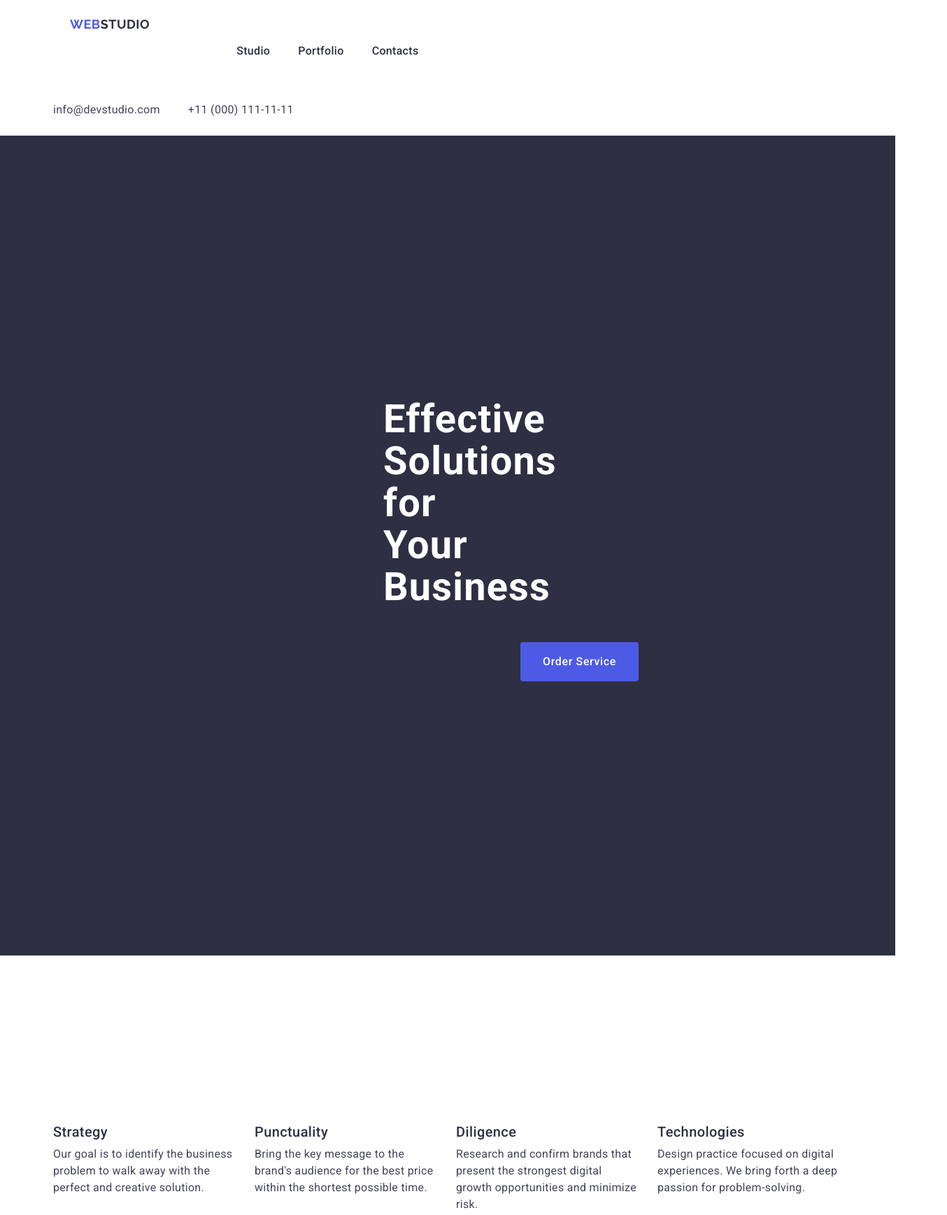
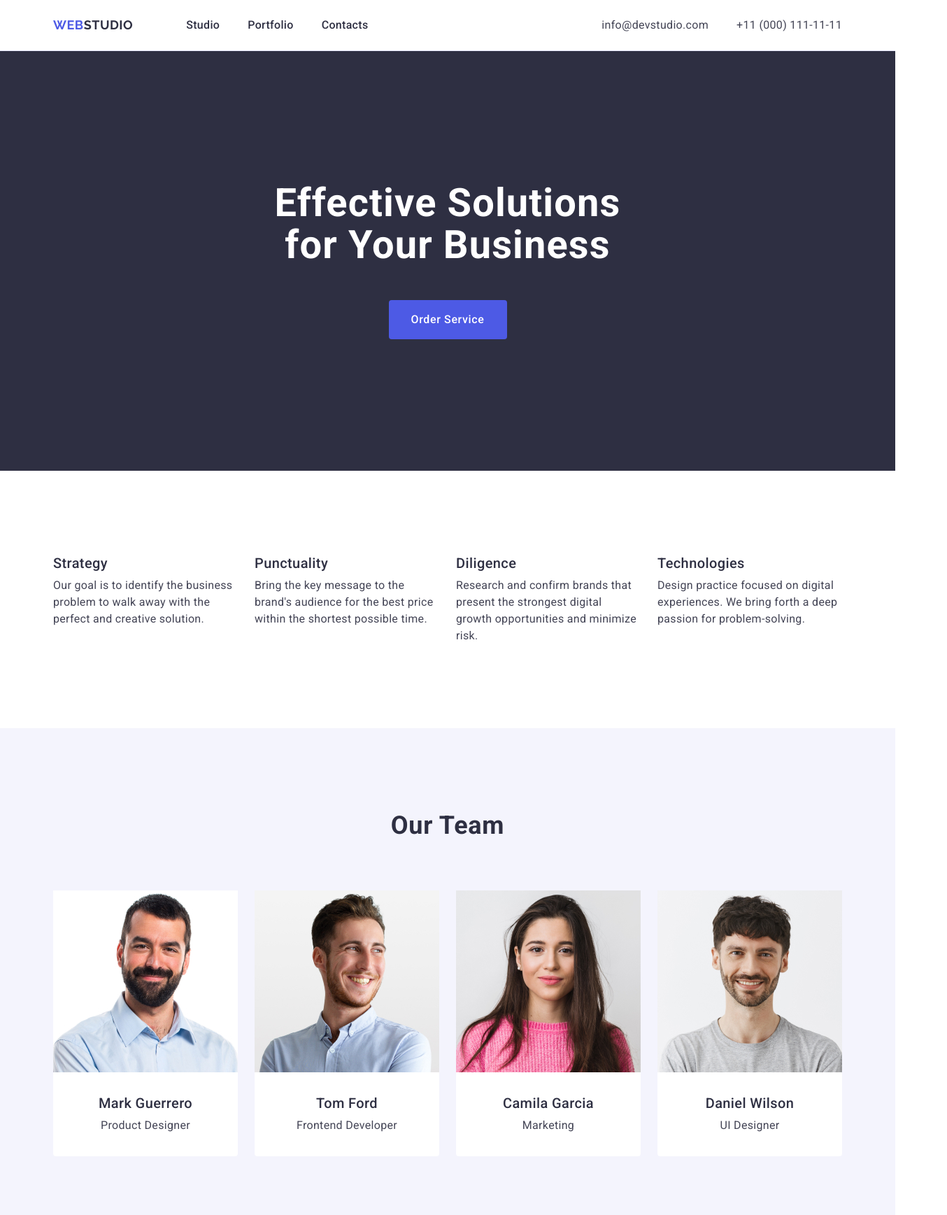
Before and after one commit to TanyaVasilenko1/goit-markup-hw-030, a plain HTML site: page index.html in a window 1280 px wide. Shown: the top 1737 px of the page at 70% size, 1354 px wide, since content can reach past the window. Drawn offline with nearby package versions, Linux system fonts and the light colour scheme.

Commit message:
goit-homework-3 eight

```diff
--- a/css/styles.css
+++ b/css/styles.css
@@ -23,11 +23,12 @@ img{
     padding-right: 15px;
     margin: 0 auto;
 }
-
+.flex-container{
+    display: flex;
+}
 
 .header{
     border-bottom: 1px solid #e7e9fc;
-    display: flex;
 }
 
 .header.container {
@@ -53,10 +54,8 @@ img{
     font-weight: 700;
     letter-spacing: 0.54px;
     text-transform: uppercase;
-    padding: 24px;
+    padding: 24px 0;
     margin-right: 76px;
-    margin-bottom: 76px;
-    display: flex;
 }
 
 .span-logo {
@@ -66,7 +65,6 @@ img{
 .header-list{
   display: flex;
   gap: 40px;
-  padding: 24px;
 justify-content:center;
 }
 
@@ -85,12 +83,13 @@ justify-content:center;
 }
 .address{
     font-style: normal;
+    margin-left: auto;
 
 }
 .address-item{
     display: flex;
         gap: 40px;
-        padding-bottom: 24px;
+
 
 }
 .address-list{
@@ -101,6 +100,7 @@ justify-content:center;
     font-size: 16px;
     line-height: 1.5;
     letter-spacing: 0.32px;
+    padding: 24px 0;
 }
 .address-link:hover, .address-link:focus{
     color: #404bbf;
@@ -118,9 +118,7 @@ justify-content:center;
     font-size: 56px;
     line-height: 1.07;
     letter-spacing: 1.12px;
-    padding-top: 188px;
-        padding-left: 472px;
-        padding-right: 472px;
+    margin: 0 auto;
         margin-bottom: 48px;
         max-width: 496px;
 
@@ -134,9 +132,7 @@ justify-content:center;
     color: #FFF;
     cursor: pointer;
     margin-top: 8px;
-    margin-left: 668px;
-    margin-right: 667px;
-    margin-bottom: 204px;
+    margin: 0 auto;
     display: block;
     min-width: 169px;
     height: 56px;
@@ -176,7 +172,6 @@ width: calc((100% - 72px) / 4);
     font-weight: 500;
     line-height: 1.2;
     letter-spacing: 0.4px;
-    margin-top: 120px;
     margin-bottom: 8px;
 
 }
@@ -191,7 +186,6 @@ width: calc((100% - 72px) / 4);
 
 .section-team {
     background-color: #F4F4FD;
-    margin-top: 120px;
     padding: 120px 0;
 }
 
@@ -202,9 +196,6 @@ width: calc((100% - 72px) / 4);
     line-height: 1.11;
     letter-spacing: 0.02em;
     text-transform: capitalize;
-    padding-top: 120px;
-    padding-left: 639px;
-    padding-right: 639px;
     margin-bottom: 572px;
     margin-bottom: 72px;
 }
@@ -220,7 +211,6 @@ width: calc((100% - 72px) / 4);
 
 .imagine {
     background-color: #FFF;
-    margin-bottom: 32px;
 
 
 }
@@ -242,11 +232,9 @@ width: calc((100% - 72px) / 4);
 
 .section-text-team {
     color: #434455;
-    text-align: center;
     font-size: 16px;
     line-height: 1.5;
     letter-spacing: 0.32px;
-    margin-top: 232px;
     text-align: center;
 }
 .section-portfolio{
@@ -262,7 +250,6 @@ width: calc((100% - 72px) / 4);
     line-height: 1.11;
     letter-spacing: 0.72px;
     text-transform: capitalize;
-    padding-top: 120px;
     margin-bottom: 72px;
 
 
@@ -279,8 +266,6 @@ width: calc((100% - 72px) / 4);
 
 .imagine-portfolio {
     background: var(--WHITE, #FFF);
-    padding-top: 72px;
-    margin-bottom: 32px;
 }
 .container-name{
     padding: 32px 16px;
@@ -335,8 +320,5 @@ width: calc((100% - 72px) / 4);
     font-size: 16px;
     line-height: 1.5;
     letter-spacing: 0.32px;
-    padding-top: 140px;
-    padding-left: 156px;
-    padding-right: 1020px;
-    padding-bottom: 100px;
+    max-width: ;
 }
--- a/index.html
+++ b/index.html
@@ -39,7 +39,7 @@
     <!-- шапка профілю -->
 
     <header class="header">
-      <div class="container">
+      <div class="container flex-container">
         <nav class="header-navigation">
           <a class="header-logo" href="./index.html"
             >Web<span class="span-logo">Studio</span></a
```
